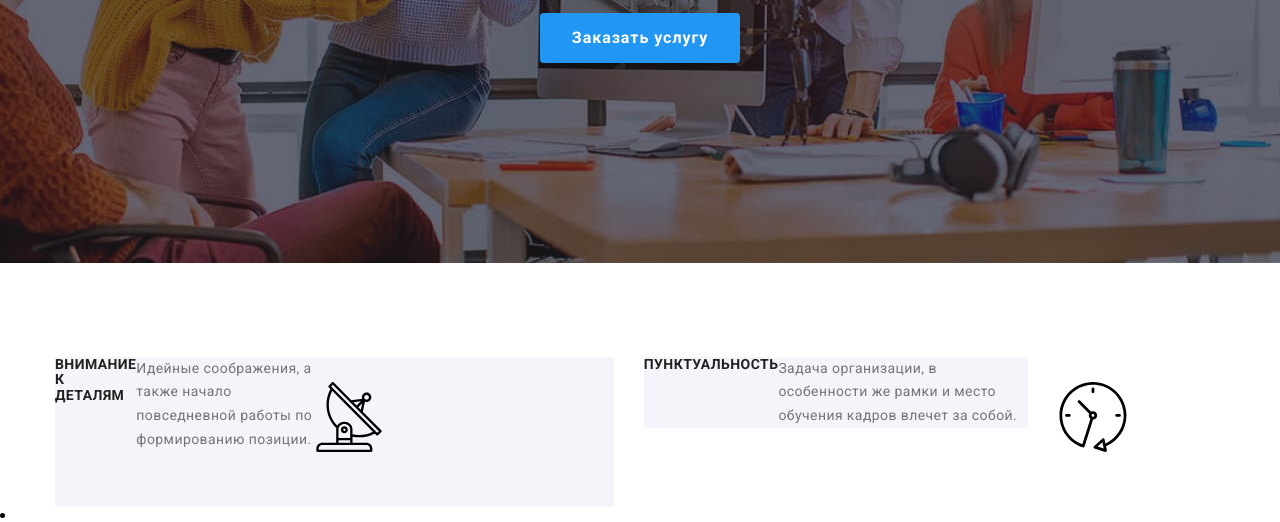
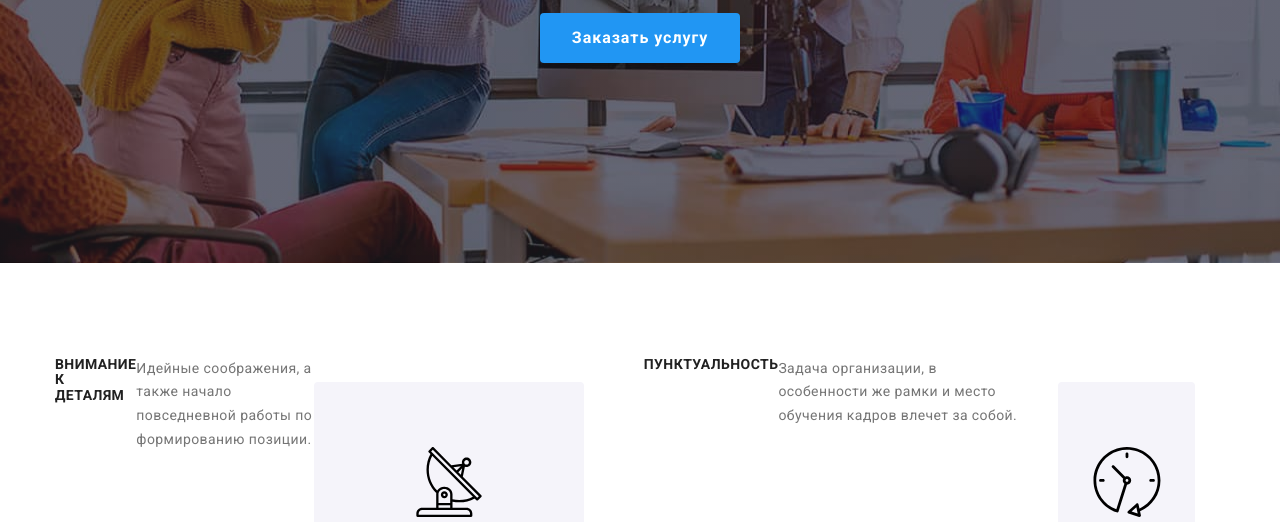
Before and after one commit to oksemko/goit-markup-hw-04, a plain HTML site: page index.html in a window 1280 px wide. Shown: the part 417-939 px from the top of the page. Drawn offline with nearby package versions, Linux system fonts and the light colour scheme.

Commit message:
Homework 4

```diff
--- a/css/styles.css
+++ b/css/styles.css
@@ -364,7 +364,7 @@ body {
 .features-gallery {
     display: flex;
     justify-content: center;
-    background-color: var(--third-background-color);
+    background-color:var(--background-color);
 }
 
 
@@ -376,7 +376,7 @@ body {
 
 .gallery-item {
     width: 270px;
-    height: 120px;
+    height: 251px;
     padding-top: 25px;
     padding-bottom: 25px;
     margin-bottom: 30px;
@@ -387,7 +387,15 @@ body {
 }
 
 
-
+.gallery-link {
+    width: 100%;
+    height: 100%;
+    border-radius: 4px;
+    background-color: var(--third-background-color);
+    display: flex;
+    align-items: center;
+    justify-content: center;
+}
 
 
 
```
